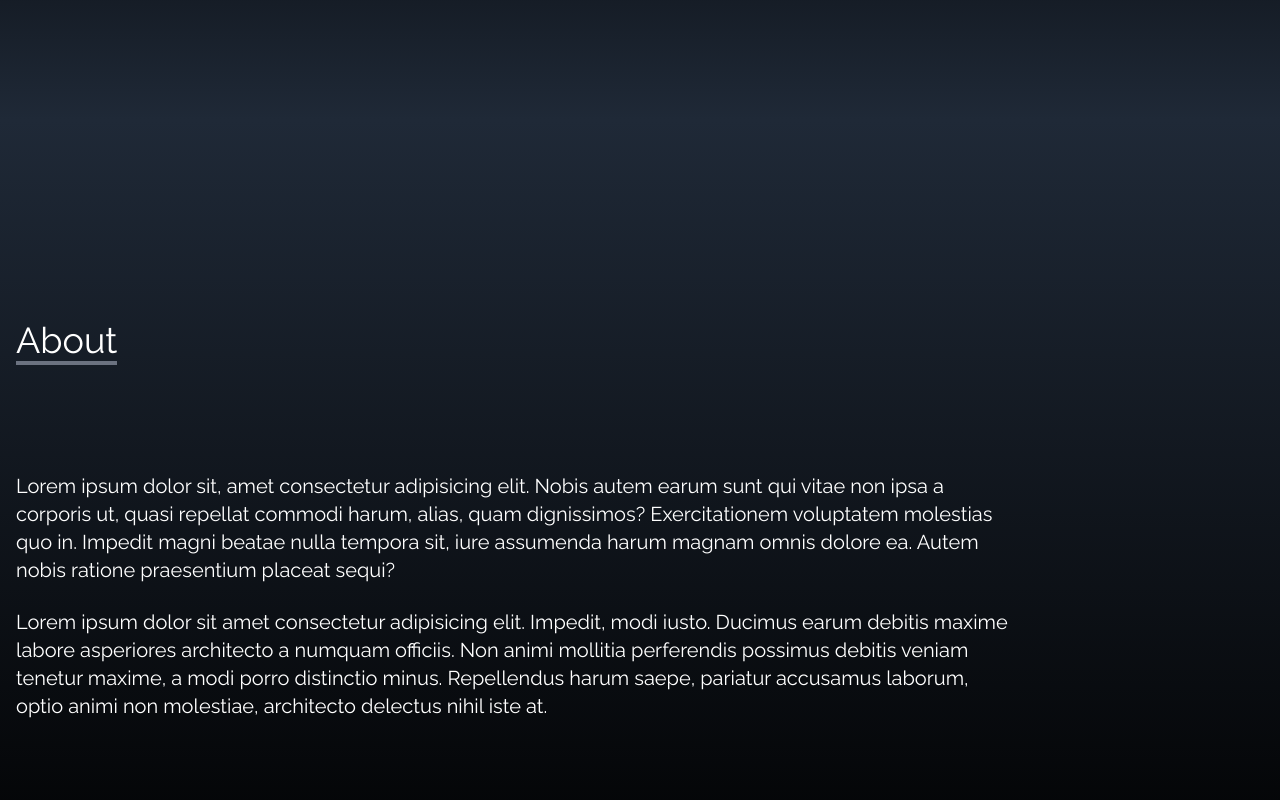
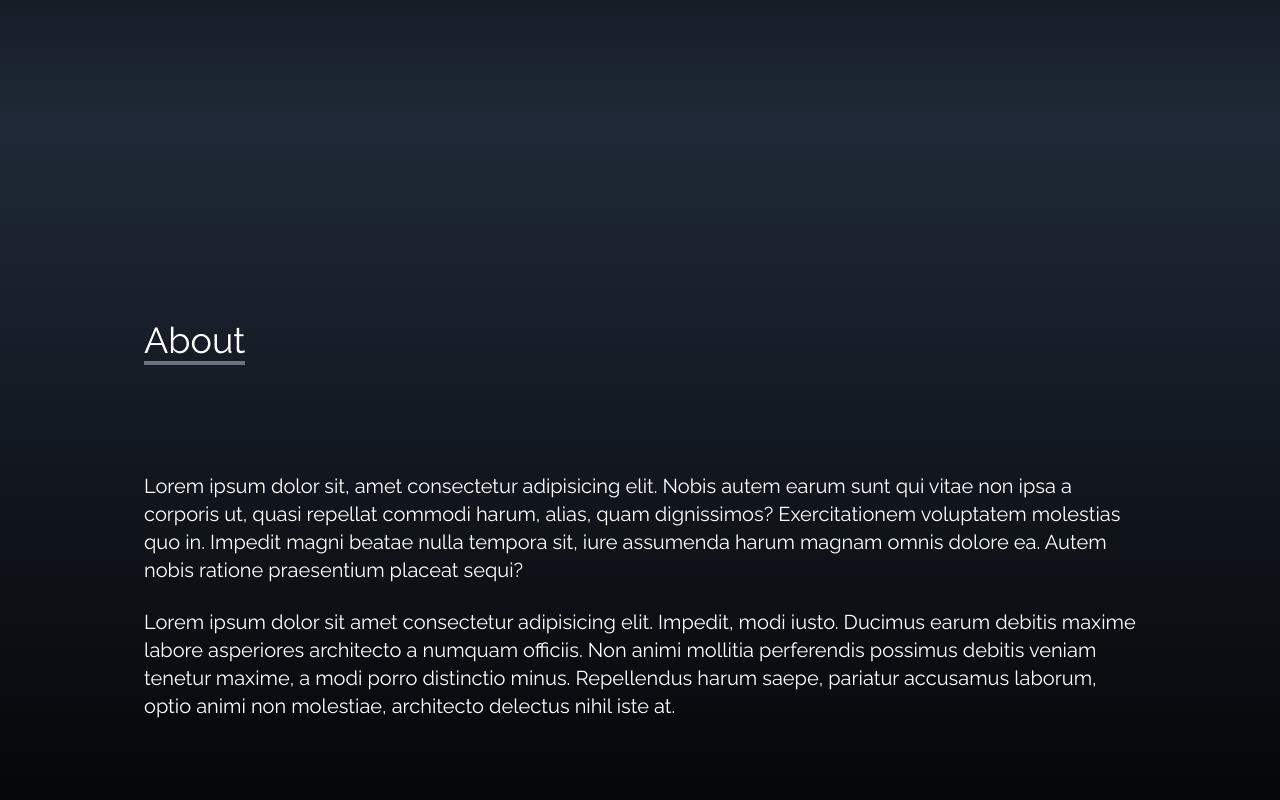
Before and after one commit to atroopa/React_portfolio_two, a React (Create React App) app: page / in a window 1280 px wide. Shown: the part 680-1480 px from the top of the page. Built offline with nearby package versions, Linux system fonts and the light colour scheme.

Commit message:
fix about mx-auto bug

```diff
--- a/src/components/About.jsx
+++ b/src/components/About.jsx
@@ -3,7 +3,7 @@ import React from 'react';
 const About = () => {
   return (
     <div name="about" className="w-full h-screen bg-gradient-to-b from-gray-800 to-black text-white">
-        <div className='max-w-screen-lg p-4 max-auto flex flex-col justify-center w-full h-full'>
+        <div className='max-w-screen-lg p-4 mx-auto flex flex-col justify-center w-full h-full'>
             <div className='pb-8'>
                 <p className='text-4xl font-blod inline border-b-4 border-gray-500'>About</p>
             </div>
```
